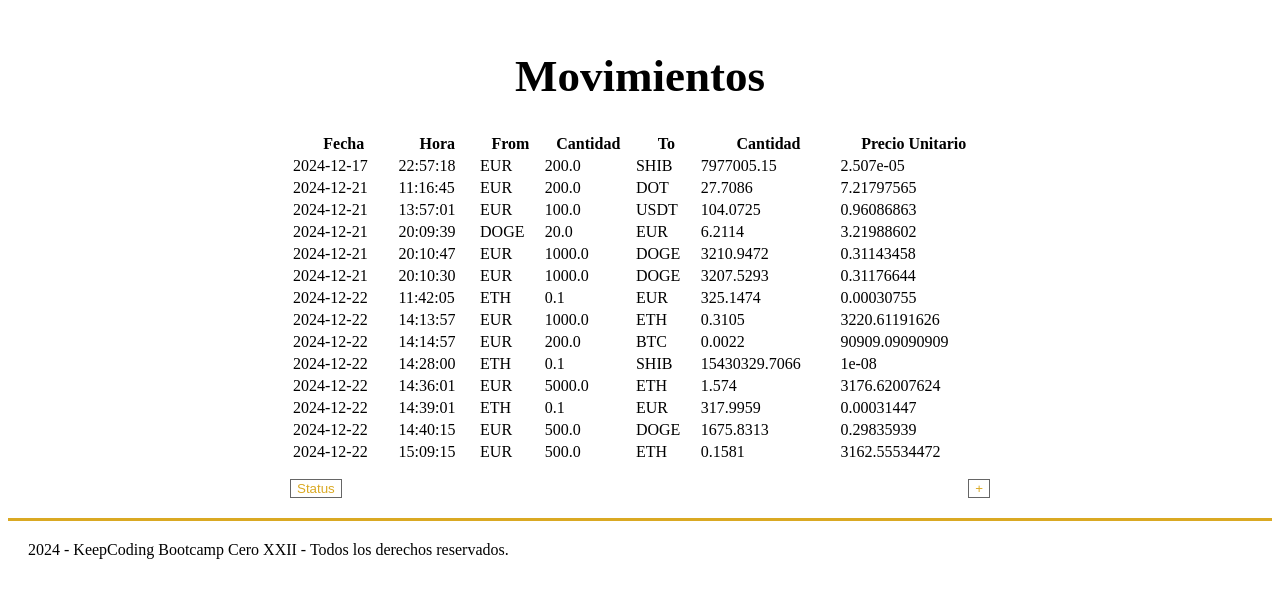
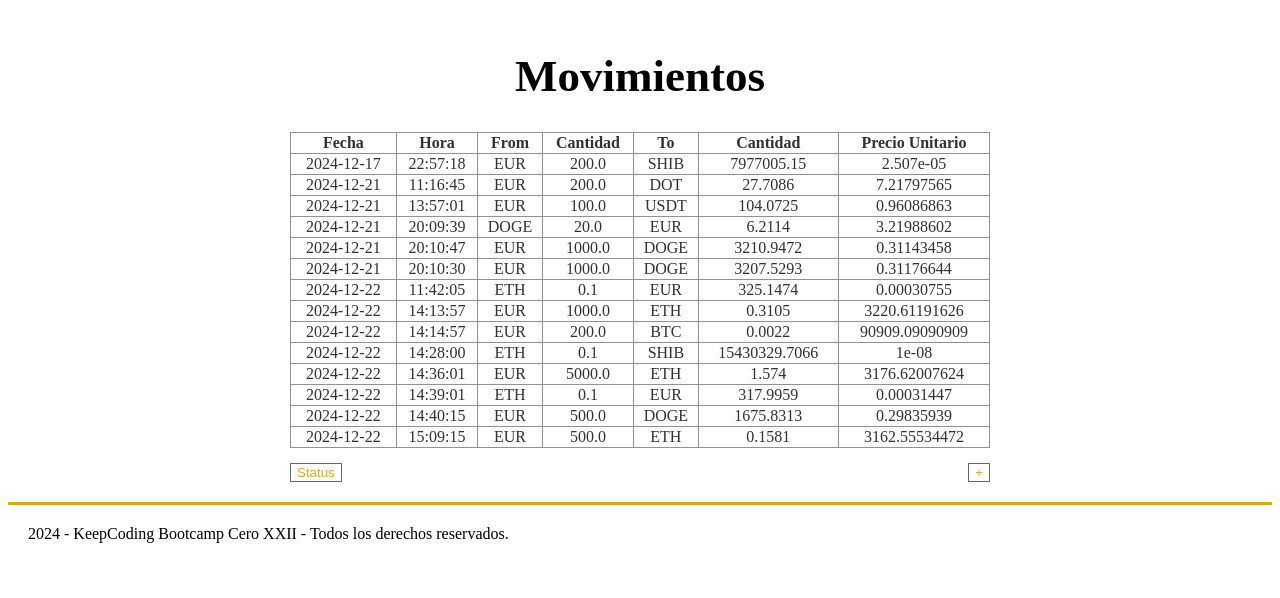
Before and after one commit to claudiadevis/Proyecto_Simulador_Cryptos, a Flask app: page / in a window 1280 px wide. Shown: the part 113-711 px from the top of the page. Run offline with Flask 3, Linux system fonts and the light colour scheme; data comes from the database, SQL or seed files in the repository; both versions use the stored data as it was after the commit; parts of the project's set-up code (start-up, migrations or seed data) failed here and were passed over.

Commit message:
otras modificionaes

```diff
--- a/cryptos/static/css/styles.css
+++ b/cryptos/static/css/styles.css
@@ -61,6 +61,15 @@ label {
 .tabla {
   width: 100%;
   margin-bottom: 15px;
+  text-align: center;
+  color: #333232;
+  border-collapse: collapse;
+}
+
+td,
+th {
+  border: 1px solid #949191;
+  border-collapse: collapse;
 }
 
 .tabla .lista-vacia {
```
Also changed, not shown: cryptos/data/cryptos.db.
